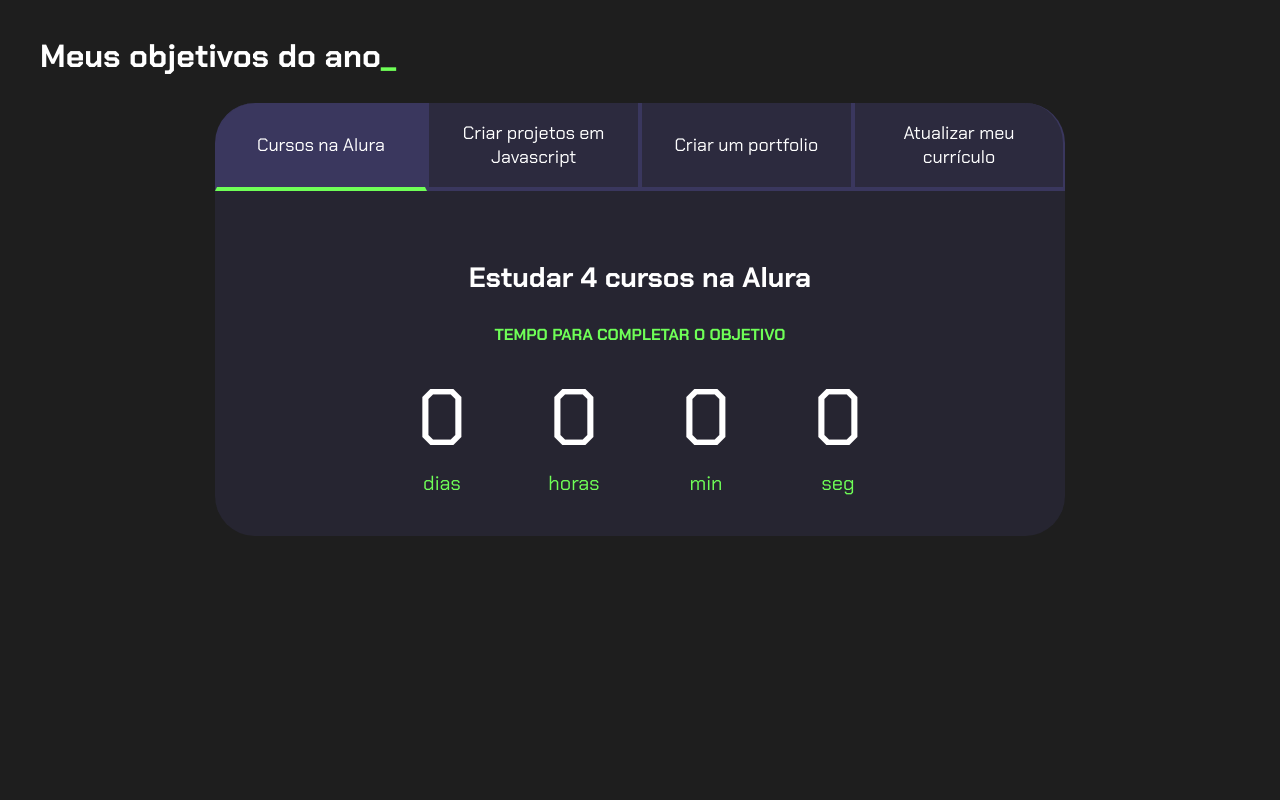
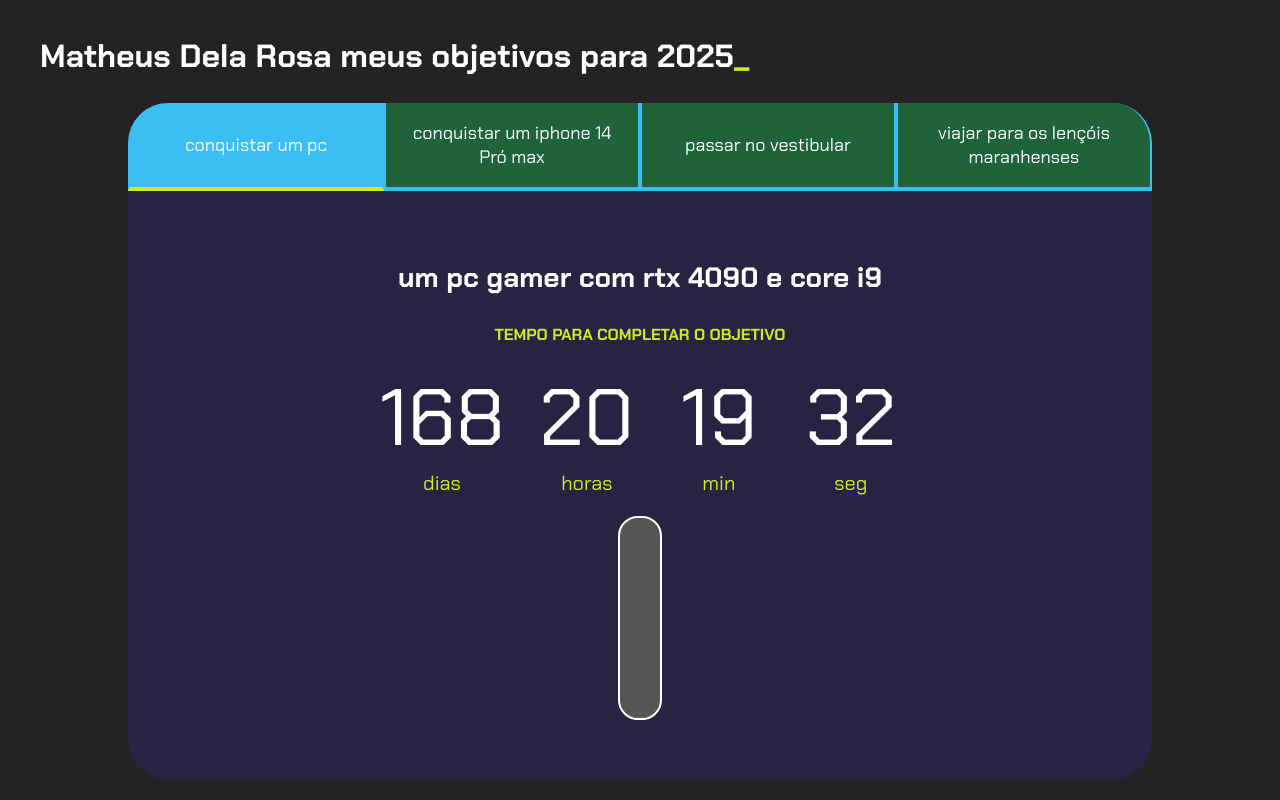
Before and after one commit to MatheusDelaRosa/trabalho-buiu-2-, a plain HTML site: page index.html in a window 1280 px wide. Drawn offline with Linux system fonts and the light colour scheme.

Commit message:
Add files via upload

```diff
--- a/index.html
+++ b/index.html
@@ -10,102 +10,58 @@
 
 <body>
     <section class="conteudo-principal">
-        <h2 class="titulo-principal">Meus objetivos do ano<span>_</span></h2>
+        <h2 class="titulo-principal">Matheus Dela Rosa meus objetivos para 2025<span>_</span></h2>
         <div class="conteudo">
             <div class="botoes">
-                <button class="botao ativo">Cursos na Alura</button>
-                <button class="botao">Criar projetos em Javascript</button>
-                <button class="botao">Criar um portfolio</button>
-                <button class="botao">Atualizar meu currículo</button>
+                <button class="botao ativo">conquistar um pc</button>
+                <button class="botao">conquistar um iphone 14 Pró max</button>
+                <button class="botao">passar no vestibular</button>
+                <button class="botao">viajar para os lençóis maranhenses</button>
             </div>
             <div class="abas-textos">
                 <div class="aba-conteudo ativo">
-                    <h3 class="aba-conteudo-titulo-principal">Estudar 4 cursos na Alura</h3>
+                    <h3 class="aba-conteudo-titulo-principal">um pc gamer com rtx 4090 e core i9</h3>
                     <h4 class="aba-conteudo-titulo-secundario">Tempo para completar o objetivo</h4>
                     <div class="contador">
-                        <div class="contador-digito">
-                            <p class="contador-digito-numero" id="dias0"></p>
-                            <p class="contador-digito-texto">dias</p>
-                        </div>
-                        <div class="contador-digito">
-                            <p class="contador-digito-numero" id="horas0"></p>
-                            <p class="contador-digito-texto">horas</p>
-                        </div>
-                        <div class="contador-digito">
-                            <p class="contador-digito-numero" id="min0"></p>
-                            <p class="contador-digito-texto">min</p>
-                        </div>
-                        <div class="contador-digito">
-                            <p class="contador-digito-numero" id="seg0"></p>
-                            <p class="contador-digito-texto">seg</p>
-                        </div>
+                        <div class="contador-digito"><p class="contador-digito-numero" id="dias0"></p><p class="contador-digito-texto">dias</p></div>
+                        <div class="contador-digito"><p class="contador-digito-numero" id="horas0"></p><p class="contador-digito-texto">horas</p></div>
+                        <div class="contador-digito"><p class="contador-digito-numero" id="min0"></p><p class="contador-digito-texto">min</p></div>
+                        <div class="contador-digito"><p class="contador-digito-numero" id="seg0"></p><p class="contador-digito-texto">seg</p></div>
                     </div>
+                    <div class="termometro"><div class="nivel"></div></div>
                 </div>
                 <div class="aba-conteudo">
-                    <h3 class="aba-conteudo-titulo-principal">Criar 5 projetos em Javascript</h3>
+                    <h3 class="aba-conteudo-titulo-principal">para qualidade de vídeos para marketing</h3>
                     <h4 class="aba-conteudo-titulo-secundario">Tempo para completar o objetivo</h4>
                     <div class="contador">
-                        <div class="contador-digito">
-                            <p class="contador-digito-numero" id="dias1"></p>
-                            <p class="contador-digito-texto">dias</p>
-                        </div>
-                        <div class="contador-digito">
-                            <p class="contador-digito-numero" id="horas1"></p>
-                            <p class="contador-digito-texto">horas</p>
-                        </div>
-                        <div class="contador-digito">
-                            <p class="contador-digito-numero" id="min1"></p>
-                            <p class="contador-digito-texto">min</p>
-                        </div>
-                        <div class="contador-digito">
-                            <p class="contador-digito-numero" id="seg1"></p>
-                            <p class="contador-digito-texto">seg</p>
-                        </div>
+                        <div class="contador-digito"><p class="contador-digito-numero" id="dias1"></p><p class="contador-digito-texto">dias</p></div>
+                        <div class="contador-digito"><p class="contador-digito-numero" id="horas1"></p><p class="contador-digito-texto">horas</p></div>
+                        <div class="contador-digito"><p class="contador-digito-numero" id="min1"></p><p class="contador-digito-texto">min</p></div>
+                        <div class="contador-digito"><p class="contador-digito-numero" id="seg1"></p><p class="contador-digito-texto">seg</p></div>
                     </div>
+                    <div class="termometro"><div class="nivel"></div></div>
                 </div>
                 <div class="aba-conteudo">
-                    <h3 class="aba-conteudo-titulo-principal">Criar um portfolio com os meus 3 melhores projetos</h3>
+                    <h3 class="aba-conteudo-titulo-principal">Para tornar ou engenheiro aeroespacial ou piloto</h3>
                     <h4 class="aba-conteudo-titulo-secundario">Tempo para completar o objetivo</h4>
                     <div class="contador">
-                        <div class="contador-digito">
-                            <p class="contador-digito-numero" id="dias2"></p>
-                            <p class="contador-digito-texto">dias</p>
-                        </div>
-                        <div class="contador-digito">
-                            <p class="contador-digito-numero" id="horas2"></p>
-                            <p class="contador-digito-texto">horas</p>
-                        </div>
-                        <div class="contador-digito">
-                            <p class="contador-digito-numero" id="min2"></p>
-                            <p class="contador-digito-texto">min</p>
-                        </div>
-                        <div class="contador-digito">
-                            <p class="contador-digito-numero" id="seg2"></p>
-                            <p class="contador-digito-texto">seg</p>
-                        </div>
+                        <div class="contador-digito"><p class="contador-digito-numero" id="dias2"></p><p class="contador-digito-texto">dias</p></div>
+                        <div class="contador-digito"><p class="contador-digito-numero" id="horas2"></p><p class="contador-digito-texto">horas</p></div>
+                        <div class="contador-digito"><p class="contador-digito-numero" id="min2"></p><p class="contador-digito-texto">min</p></div>
+                        <div class="contador-digito"><p class="contador-digito-numero" id="seg2"></p><p class="contador-digito-texto">seg</p></div>
                     </div>
+                    <div class="termometro"><div class="nivel"></div></div>
                 </div>
                 <div class="aba-conteudo">
-                    <h3 class="aba-conteudo-titulo-principal">Atualizar meu curriculo com os certificados da Alura</h3>
+                    <h3 class="aba-conteudo-titulo-principal">para realizar o sonho de criança por viajar o mundo</h3>
                     <h4 class="aba-conteudo-titulo-secundario">Tempo para completar o objetivo</h4>
                     <div class="contador">
-                        <div class="contador-digito">
-                            <p class="contador-digito-numero" id="dias3"></p>
-                            <p class="contador-digito-texto">dias</p>
-                        </div>
-                        <div class="contador-digito">
-                            <p class="contador-digito-numero" id="horas3"></p>
-                            <p class="contador-digito-texto">horas</p>
-                        </div>
-                        <div class="contador-digito">
-                            <p class="contador-digito-numero" id="min3"></p>
-                            <p class="contador-digito-texto">min</p>
-                        </div>
-                        <div class="contador-digito">
-                            <p class="contador-digito-numero" id="seg3"></p>
-                            <p class="contador-digito-texto">seg</p>
-                        </div>
+                        <div class="contador-digito"><p class="contador-digito-numero" id="dias3"></p><p class="contador-digito-texto">dias</p></div>
+                        <div class="contador-digito"><p class="contador-digito-numero" id="horas3"></p><p class="contador-digito-texto">horas</p></div>
+                        <div class="contador-digito"><p class="contador-digito-numero" id="min3"></p><p class="contador-digito-texto">min</p></div>
+                        <div class="contador-digito"><p class="contador-digito-numero" id="seg3"></p><p class="contador-digito-texto">seg</p></div>
                     </div>
+                    <div class="termometro"><div class="nivel"></div></div>
                 </div>
             </div>
         </div>
--- a/main.js
+++ b/main.js
@@ -3,7 +3,6 @@
 
 for (let i = 0; i < botoes.length; i++) {
     botoes[i].onclick = function () {
-
         for (let j = 0; j < botoes.length; j++) {
             botoes[j].classList.remove("ativo");
             textos[j].classList.remove("ativo");
@@ -15,13 +14,13 @@
 }
 
 const contadores = document.querySelectorAll(".contador");
-const tempoObjetivo1 = new Date("2023-10-05T00:00:00");
-const tempoObjetivo2 = new Date("2023-12-05T00:00:00");
-const tempoObjetivo3 = new Date("2023-12-30T00:00:00");
-const tempoObjetivo4 = new Date("2024-02-01T00:00:00");
+const tempoObjetivo1 = new Date("2025-10-05T00:00:00");
+const tempoObjetivo2 = new Date("2025-10-31T00:00:00");
+const tempoObjetivo3 = new Date("2025-11-31T00:00:00");
+const tempoObjetivo4 = new Date("2026-02-01T00:00:00");
 
 const tempos = [tempoObjetivo1, tempoObjetivo2, tempoObjetivo3, tempoObjetivo4];
-
+const niveis = document.querySelectorAll(".nivel");
 
 function calculaTempo(tempoObjetivo) {
     let tempoAtual = new Date();
@@ -34,25 +33,41 @@
     segundos %= 60;
     minutos %= 60;
     horas %= 24;
-    if (tempoFinal > 0) {
-        return [dias, horas, minutos, segundos];
-    } else {
-        return [0, 0, 0, 0];
-    }
+
+    return tempoFinal > 0 ? [dias, horas, minutos, segundos] : [0, 0, 0, 0];
 }
 
 function atualizaCronometro() {
     for (let i = 0; i < contadores.length; i++) {
-        document.getElementById("dias" + i).textContent = calculaTempo(tempos[i])[0];
-        document.getElementById("horas" + i).textContent = calculaTempo(tempos[i])[1];
-        document.getElementById("min" + i).textContent = calculaTempo(tempos[i])[2];
-        document.getElementById("seg" + i).textContent = calculaTempo(tempos[i])[3];
+        const [dias, horas, minutos, segundos] = calculaTempo(tempos[i]);
+        document.getElementById("dias" + i).textContent = dias;
+        document.getElementById("horas" + i).textContent = horas;
+        document.getElementById("min" + i).textContent = minutos;
+        document.getElementById("seg" + i).textContent = segundos;
+    }
+}
+
+function atualizaTermometro() {
+    const agora = new Date();
+
+    for (let i = 0; i < tempos.length; i++) {
+        const fim = tempos[i];
+        const total = fim - agora;
+        const inicio = new Date(); // agora como base
+        const progresso = 1 - (fim - agora) / (fim - inicio); // 0 a 1
+
+        const percentual = Math.max(0, Math.min(100, progresso * 100));
+        niveis[i].style.height = `${percentual}%`;
     }
 }
 
 function comecaCronometro() {
     atualizaCronometro();
-    setInterval(atualizaCronometro, 1000);
+    atualizaTermometro();
+    setInterval(() => {
+        atualizaCronometro();
+        atualizaTermometro();
+    }, 1000);
 }
 
 comecaCronometro();
--- a/style.css
+++ b/style.css
@@ -1,12 +1,12 @@
 @import url('https://fonts.googleapis.com/css2?family=Chakra+Petch:wght@400;700&display=swap');
 
 :root {
-    --cor-de-fundo: #1E1E1E;
-    --verde: #6FFF57;
+    --cor-de-fundo: #242222;
+    --verde: #cdeb24;
     --branco: #FFFFFF;
-    --botao-ativo: #3A375E;
-    --botao-inativo: rgba(58, 55, 94, 0.5);
-    --texto-fundo: rgba(58, 55, 94, 0.3);
+    --botao-ativo: #3bbff3;
+    --botao-inativo: rgb(30, 99, 58);
+    --texto-fundo: rgba(64, 46, 228, 0.164);
 }
 
 body {
@@ -14,7 +14,6 @@
     color: var(--branco);
     font-family: 'Chakra Petch', sans-serif;
 }
-
 
 .conteudo-principal {
     display: flex;
@@ -35,7 +34,6 @@
 .titulo-principal span {
     color: var(--verde);
 }
-
 
 .botao {
     font-family: 'Chakra Petch', sans-serif;
@@ -106,14 +104,32 @@
 .contador-digito-numero {
     font-size: 80px;
     margin: 0;
-
 }
 
 .contador-digito-texto {
     color: var(--verde);
     font-size: 20px;
     margin: 0;
+}
 
+.termometro {
+    width: 40px;
+    height: 200px;
+    background-color: #555;
+    border-radius: 20px;
+    overflow: hidden;
+    margin: 20px auto;
+    border: 2px solid #fff;
+    position: relative;
+}
+
+.nivel {
+    width: 100%;
+    background-color: var(--verde);
+    position: absolute;
+    bottom: 0;
+    height: 0%;
+    transition: height 0.5s ease-in-out;
 }
 
 @media screen and (min-width: 768px) {
```
